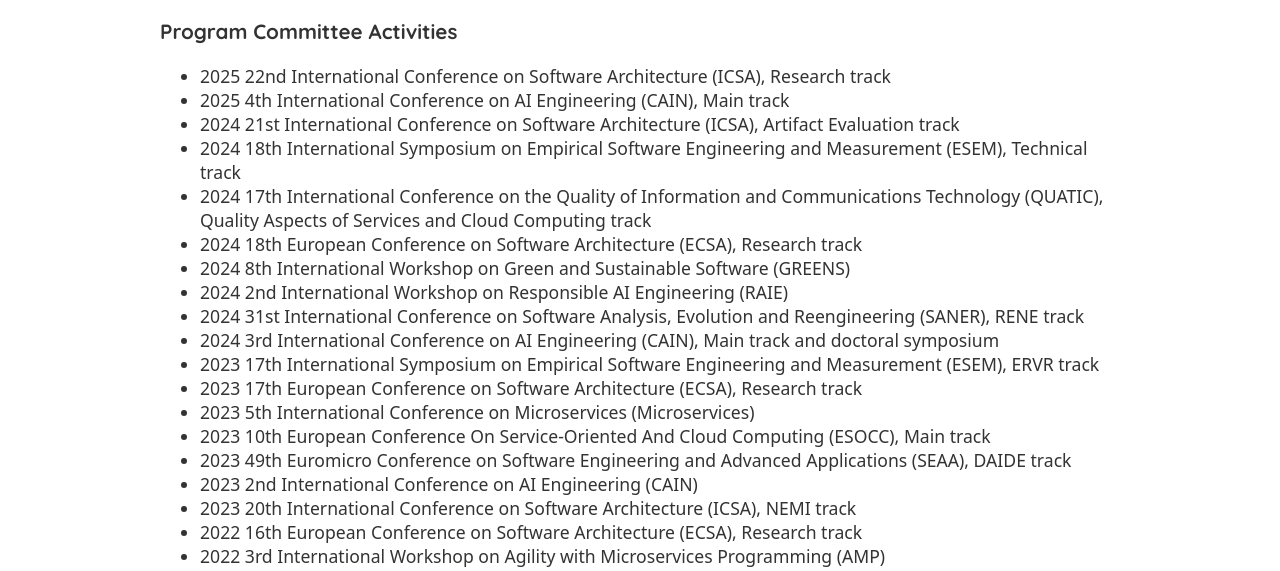
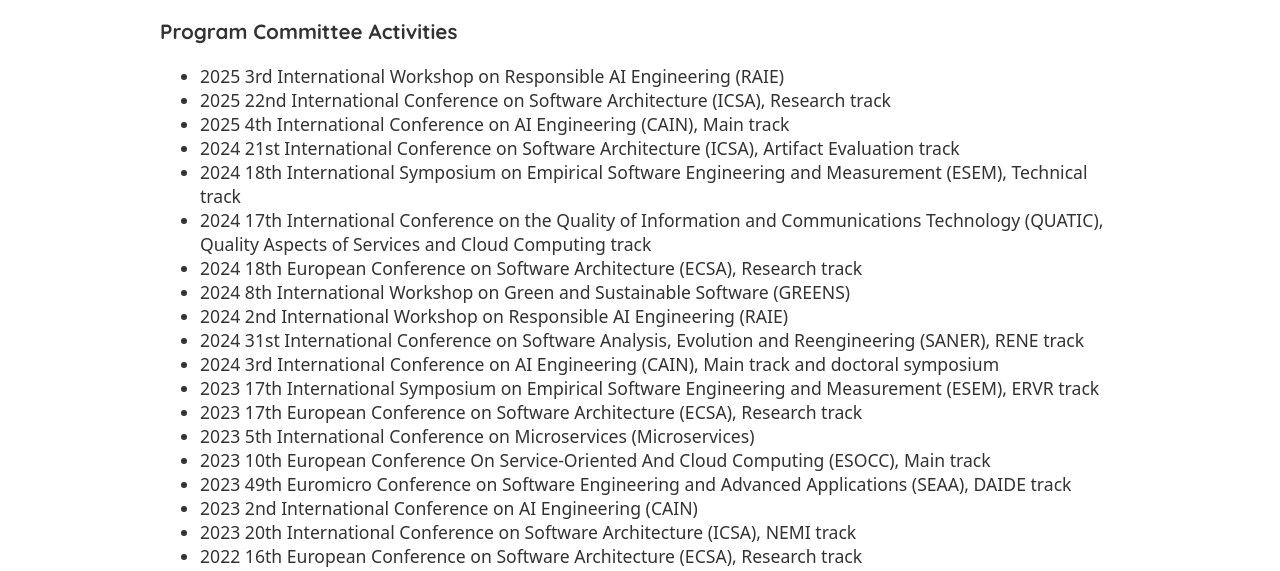
Before and after one commit to xJREB/cv-website, a Gatsby site: page /service in a window 1280 px wide. Shown: the part 224-795 px from the top of the page. Built offline with nearby package versions, Linux system fonts and the light colour scheme; Gatsby itself is replaced by a stand-in of ours.

Commit message:
Updated service page

```diff
--- a/package.json
+++ b/package.json
@@ -1,7 +1,7 @@
 {
     "name": "jreb-cv",
     "description": "The CV website of Dr. Justus Bogner",
-    "version": "1.6.8",
+    "version": "1.6.9",
     "license": "MIT",
     "scripts": {
         "build": "gatsby build",
--- a/src/pages/service.js
+++ b/src/pages/service.js
@@ -16,6 +16,10 @@ const Service = () => {
 
                         <h3>Program Committee Activities</h3>
                         <ul>
+                            <li>
+                                2025 3rd International Workshop on Responsible
+                                AI Engineering (RAIE)
+                            </li>
                             <li>
                                 2025 22nd International Conference on Software
                                 Architecture (ICSA), Research track
```
Also changed, not shown: 1 other file.
